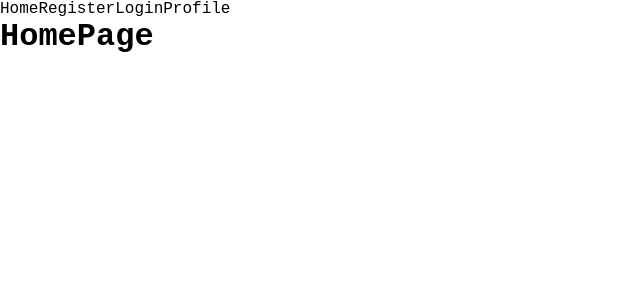
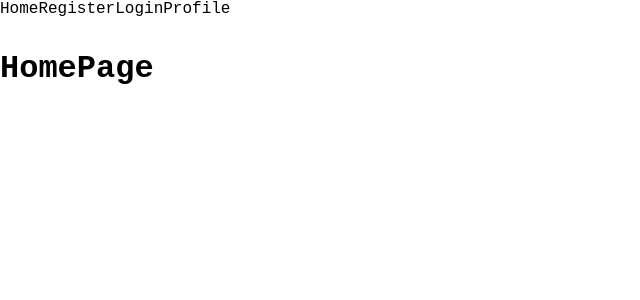
Before and after one commit to ThanWeb/Bantu-Si-Liar, a React app: page / in a window 1280 px wide. Shown: the top 300 px of the page, without its empty margins (0-640 px from the left). Built offline with nearby package versions, Linux system fonts and the light colour scheme.

Commit message:
Styling sederhana untuk header

```diff
--- /dev/null
+++ b/src/style/section/header.scss
@@ -0,0 +1,7 @@
+@import '../mixin/mixin.scss';
+@import '../variable/variable.scss';
+
+header {
+    @include sticky-elemen();
+    height: $top-gap;
+}
--- /dev/null
+++ b/src/style/section/main.scss
@@ -0,0 +1,5 @@
+@import '../variable/variable.scss';
+
+main {
+    margin-top: $top-gap;
+}
--- a/src/style/style.scss
+++ b/src/style/style.scss
@@ -1,4 +1,6 @@
 @import './reset/reset.scss';
+@import './section/header.scss';
+@import './section/main.scss';
 
 body {
     font-family: 'Courier New', Courier, monospace;
```
